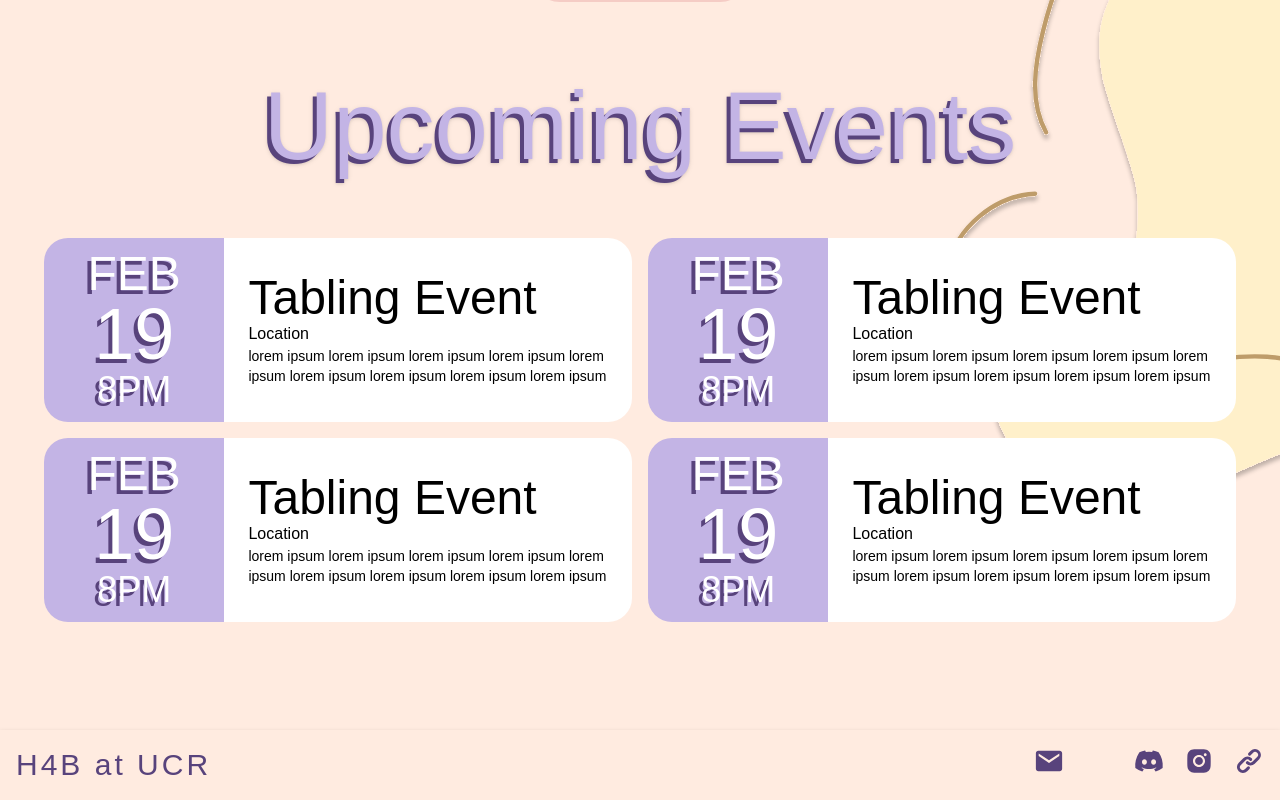
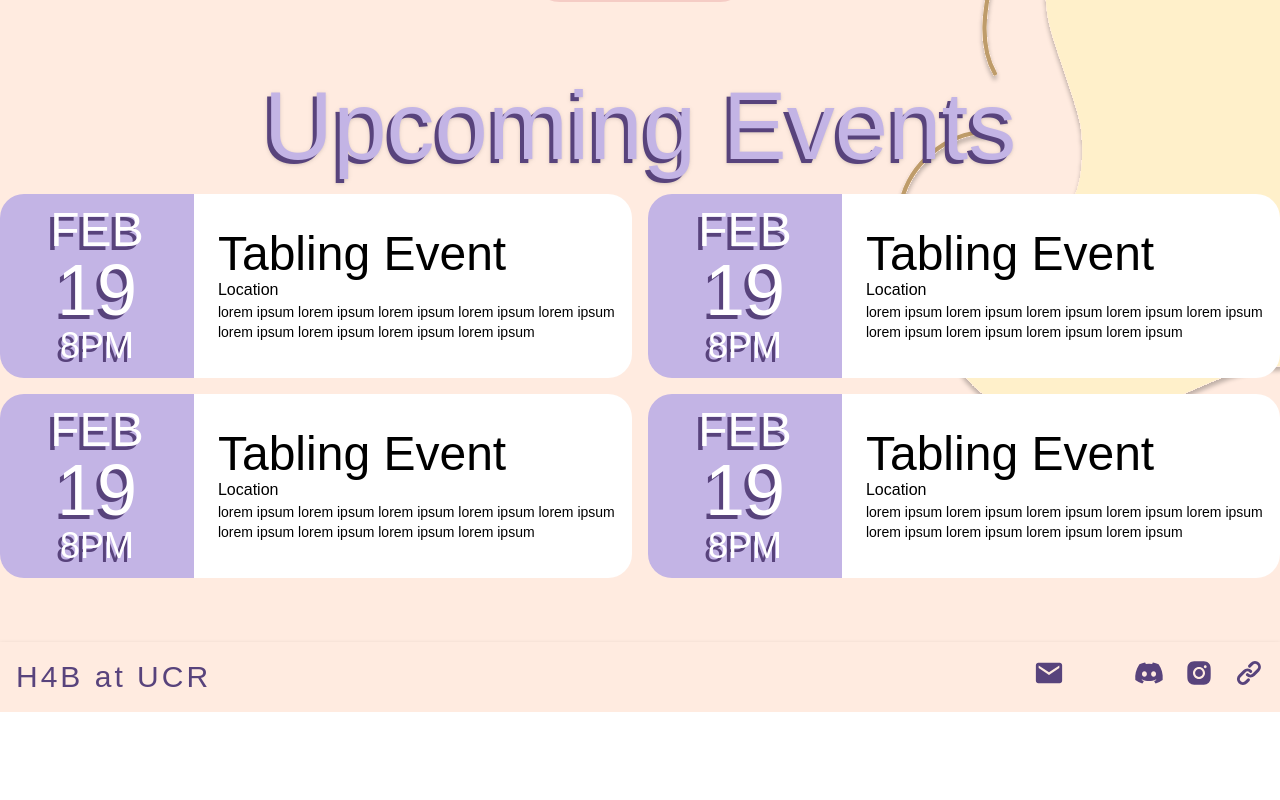
Before and after one commit to acm-ucr/h4b-website, a Next.js app: page / in a window 1280 px wide. Shown: the part 1135-1935 px from the top of the page. After the commit the page ends 1847 px from the top, so only its background shows below. Built offline with nearby package versions, Linux system fonts and the light colour scheme; some icons are missing; a web font is replaced by a local one; what tailwindcss-animated would draw is missing.

Commit message:
more cleanup on home page

```diff
--- a/src/components/home/Involve.jsx
+++ b/src/components/home/Involve.jsx
@@ -10,13 +10,13 @@ const Involve = () => {
       ref={ref}
       className={`${
         inView && "animate-fade-left"
-      } flex flex-col justify-center items-center text-center mt-[5%]`}
+      } flex flex-col justify-center items-center text-center mt-[5%] w-1/2`}
     >
       <Title text="Get Involved" color="red" />
       <div
         className={`${
           inView && "animate-fade-left"
-        } flex font-light justify-center text-center text-2xl pb-4 w-1/2`}
+        } flex font-light justify-center text-center text-2xl pb-4 `}
       >
         Our food & information tabling occurs every Wednesday from 9 AM to 3 PM
         around the Bell Tower All that is needed to participate is fill the Food
--- a/src/components/home/Upcoming.jsx
+++ b/src/components/home/Upcoming.jsx
@@ -16,7 +16,7 @@ const Upcoming = () => {
       <div
         className={`${
           inView && "animate-fade-left"
-        }  m-10 md:m-11 grid md:grid-cols-2 grid-cols-1 gap-4`}
+        } grid md:grid-cols-2 grid-cols-1 gap-4`}
       >
         <UpcomingCard />
         <UpcomingCard />
```
Also changed, not shown: public/images/mobilelanding.webp (added).
